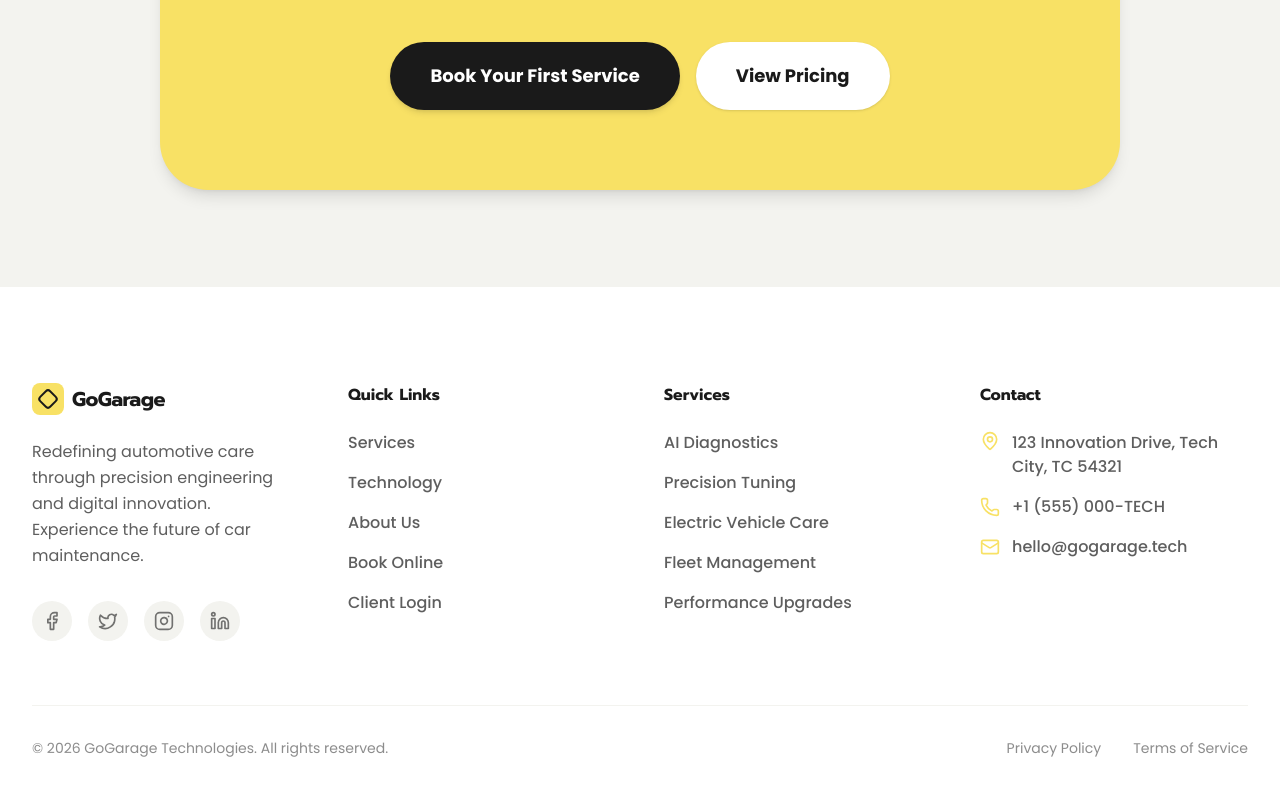
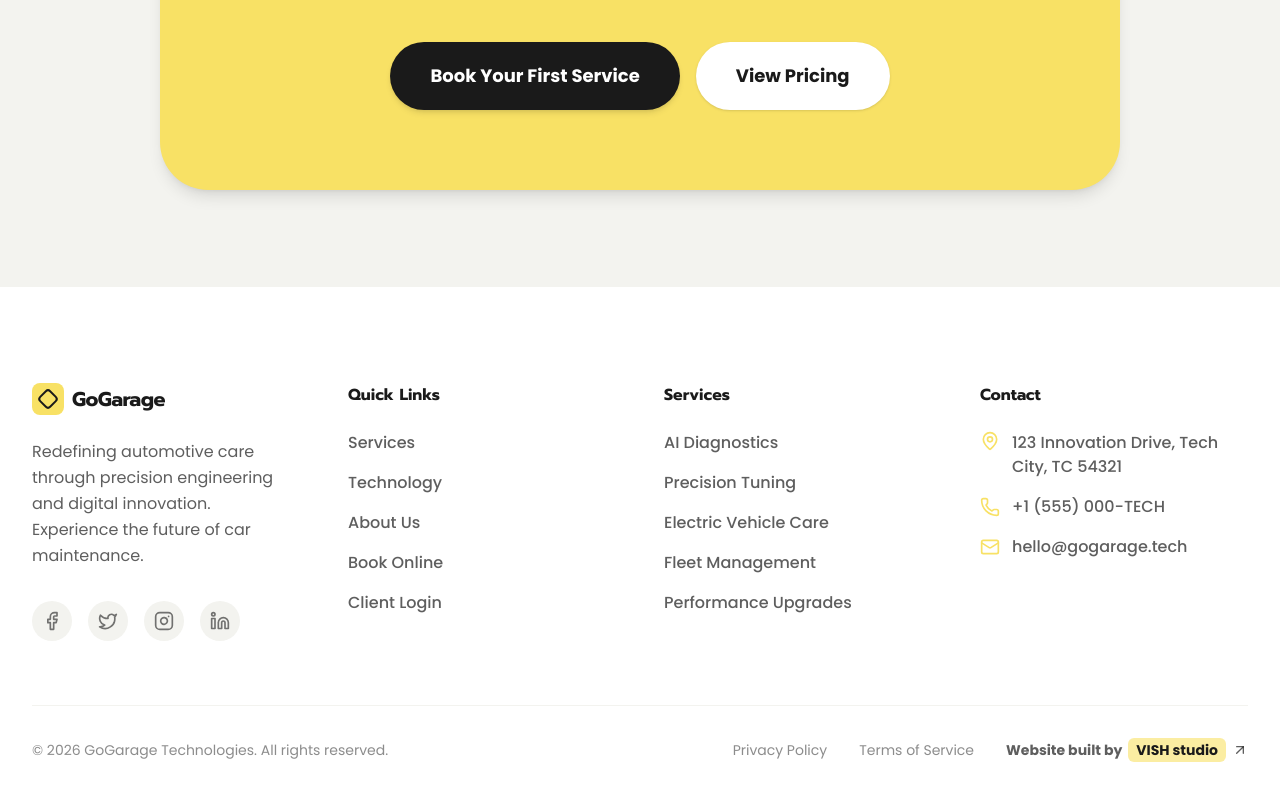
Before and after one commit to Vish-Studio/nxt-go-garage-marketing, a Next.js app: page /nxt-go-garage-marketing/ in a window 1280 px wide. Shown: the part 3951-4751 px from the top of the page. Built offline with nearby package versions, Linux system fonts and the light colour scheme; no server answers.

Commit message:
feat: add Vish Studio credit to footer

```diff
--- a/components/Footer.tsx
+++ b/components/Footer.tsx
@@ -1,5 +1,5 @@
 import React from 'react';
-import { Facebook, Twitter, Instagram, Linkedin, Mail, Phone, MapPin } from 'lucide-react';
+import { Facebook, Twitter, Instagram, Linkedin, Mail, Phone, MapPin, ArrowUpRight } from 'lucide-react';
 
 export default function Footer() {
   return (
@@ -72,9 +72,20 @@ export default function Footer() {
           <p className="text-sm text-secondary/50">
             © {new Date().getFullYear()} GoGarage Technologies. All rights reserved.
           </p>
-          <div className="flex gap-8">
+          <div className="flex flex-col md:flex-row items-center gap-4 md:gap-8">
             <a href="#" className="text-sm text-secondary/50 hover:text-accent">Privacy Policy</a>
             <a href="#" className="text-sm text-secondary/50 hover:text-accent">Terms of Service</a>
+            <a
+              href="https://www.vish.studio"
+              target="_blank"
+              rel="noopener noreferrer"
+              data-track="studio_credit_click"
+              data-track-location="footer"
+              className="inline-flex items-center gap-1.5 text-sm font-bold text-secondary/70 hover:text-secondary transition-colors"
+            >
+              Website built by <span className="bg-accent/60 px-2 py-0.5 rounded-md text-secondary">VISH studio</span>
+              <ArrowUpRight className="w-4 h-4" />
+            </a>
           </div>
         </div>
       </div>
```
